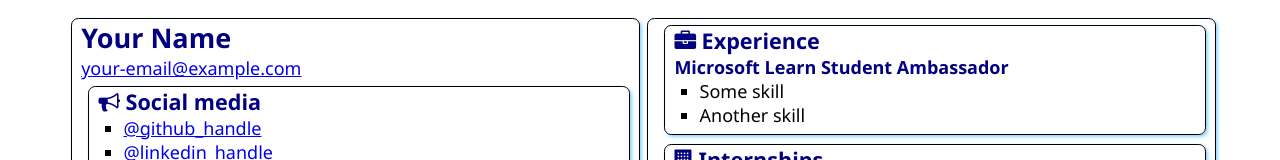
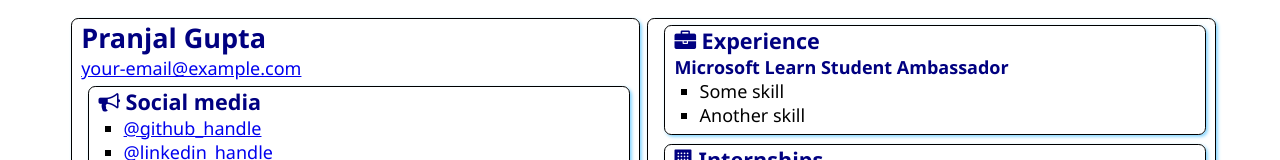
Before and after one commit to pranjalgupta29/Ambassador-SWA-Pilot, a plain HTML site: page src/index.html in a window 1280 px wide. Shown: the top 160 px of the page. Drawn offline with Linux system fonts and the light colour scheme.

Commit message:
Updated name
Updated name on azure static file builder

```diff
--- a/src/index.html
+++ b/src/index.html
@@ -12,7 +12,7 @@
 <body>
     <main>
         <article class="box">
-            <h1>Your Name</h1>
+            <h1>Pranjal Gupta</h1>
             <div><a href="mailto:your.email@example.com">your-email@example.com</a></div>
 
             <section class="box">
```
